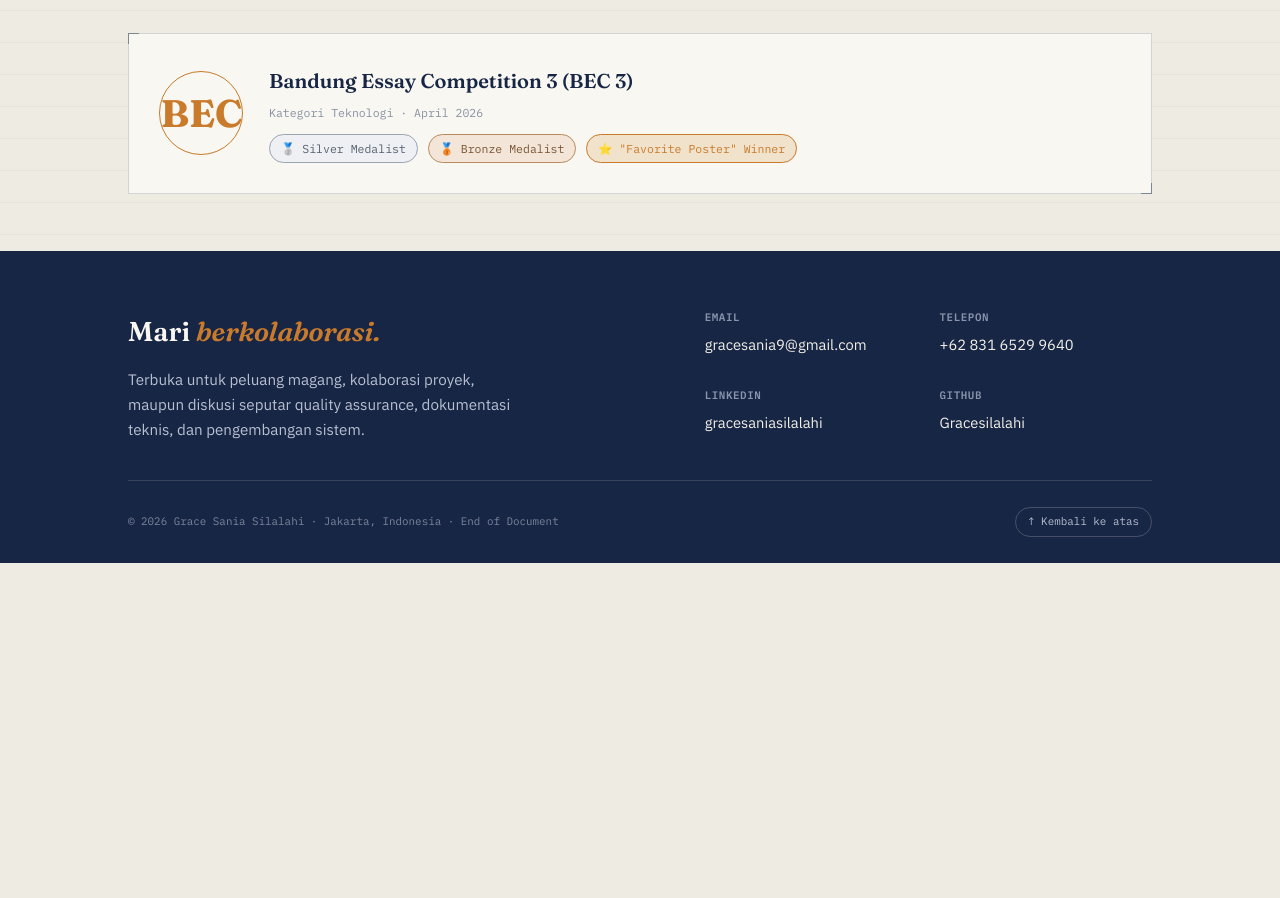
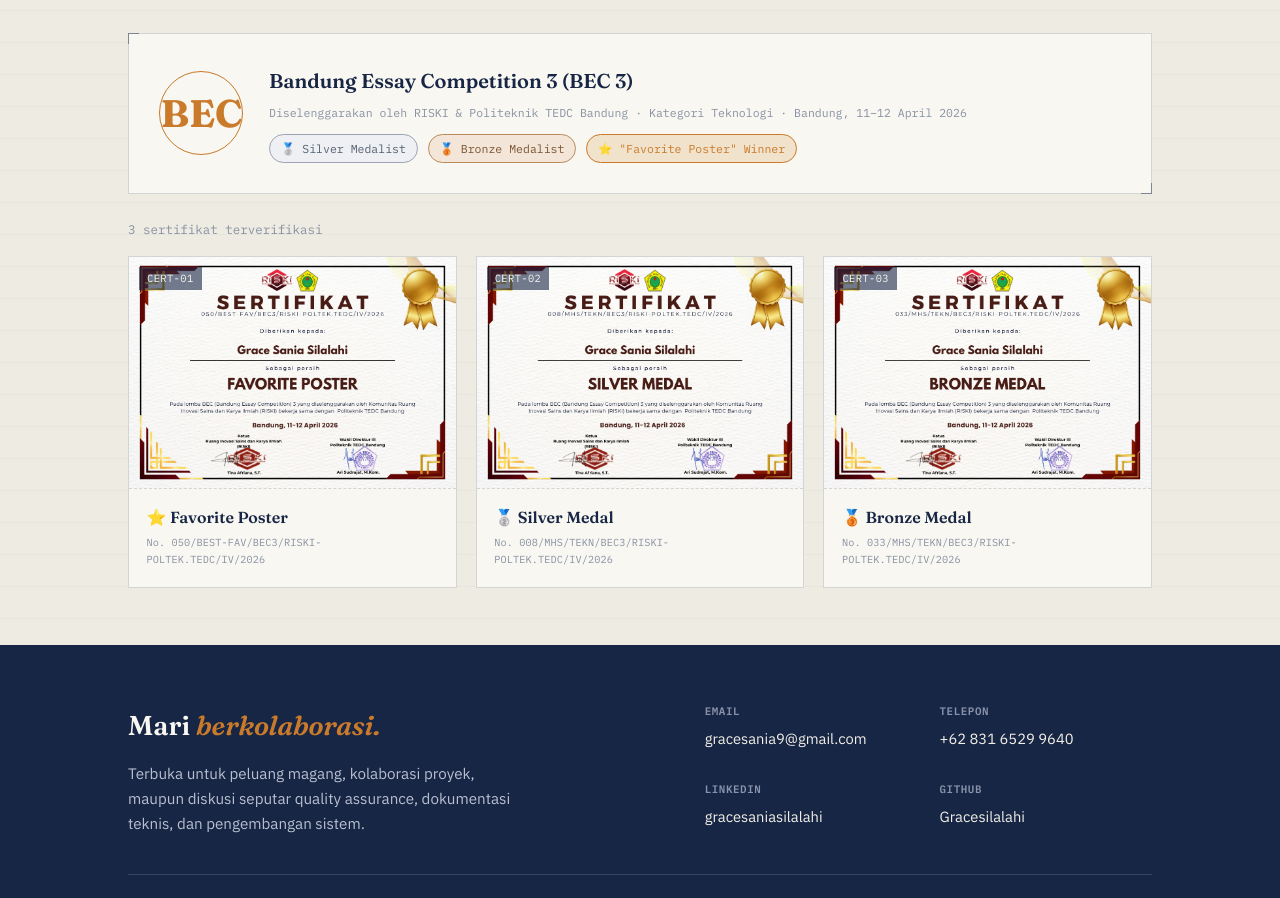
Before and after one commit to Gracesilalahi/portfolio, a website: page index.html in a window 1280 px wide. Shown: the part 6038-6936 px from the top of the page. Before the commit the page ends 6601 px from the top, so only its background shows below. Drawn offline with Linux system fonts and the light colour scheme.

Commit message:
Update konten dan desain portofolio

```diff
--- a/index.html
+++ b/index.html
@@ -743,7 +743,10 @@
           <div class="achieve-emblem">BEC</div>
           <div>
             <div class="achieve-title">Bandung Essay Competition 3 (BEC 3)</div>
-            <div class="achieve-meta">Kategori Teknologi · April 2026</div>
+            <div class="achieve-meta">
+              Diselenggarakan oleh RISKI &amp; Politeknik TEDC Bandung ·
+              Kategori Teknologi · Bandung, 11–12 April 2026
+            </div>
             <div class="medal-row">
               <span class="medal silver">🥈 Silver Medalist</span>
               <span class="medal bronze">🥉 Bronze Medalist</span>
@@ -751,8 +754,60 @@
             </div>
           </div>
         </div>
+
+        <p class="section-sub cert-sub">3 sertifikat terverifikasi</p>
+        <div class="cert-grid reveal">
+          <figure class="cert-card marks">
+            <span class="cert-id">CERT-01</span>
+            <div class="cert-media">
+              <img
+                src="./assets/sertifikat-favorite-poster.jpg"
+                alt="Sertifikat Favorite Poster — BEC 3, atas nama Grace Sania Silalahi"
+                loading="lazy"
+              />
+            </div>
+            <figcaption>
+              <span class="cert-name">⭐ Favorite Poster</span>
+              <span class="cert-no">No. 050/BEST-FAV/BEC3/RISKI-POLTEK.TEDC/IV/2026</span>
+            </figcaption>
+          </figure>
+          <figure class="cert-card marks">
+            <span class="cert-id">CERT-02</span>
+            <div class="cert-media">
+              <img
+                src="./assets/sertifikat-silver-medal.jpg"
+                alt="Sertifikat Silver Medal — BEC 3, atas nama Grace Sania Silalahi"
+                loading="lazy"
+              />
+            </div>
+            <figcaption>
+              <span class="cert-name">🥈 Silver Medal</span>
+              <span class="cert-no">No. 008/MHS/TEKN/BEC3/RISKI-POLTEK.TEDC/IV/2026</span>
+            </figcaption>
+          </figure>
+          <figure class="cert-card marks">
+            <span class="cert-id">CERT-03</span>
+            <div class="cert-media">
+              <img
+                src="./assets/sertifikat-bronze-medal.jpg"
+                alt="Sertifikat Bronze Medal — BEC 3, atas nama Grace Sania Silalahi"
+                loading="lazy"
+              />
+            </div>
+            <figcaption>
+              <span class="cert-name">🥉 Bronze Medal</span>
+              <span class="cert-no">No. 033/MHS/TEKN/BEC3/RISKI-POLTEK.TEDC/IV/2026</span>
+            </figcaption>
+          </figure>
+        </div>
       </div>
     </section>
+
+    <!-- ============ CERT LIGHTBOX ============ -->
+    <div class="lightbox" id="lightbox">
+      <button class="lightbox-close" id="lightboxClose" aria-label="Tutup">✕</button>
+      <img id="lightboxImg" src="" alt="" />
+    </div>
 
     <!-- ============ FOOTER / CONTACT ============ -->
     <footer id="contact">
--- a/script.js
+++ b/script.js
@@ -54,4 +54,38 @@
   /* ---------- Footer year ---------- */
   const yearEl = document.getElementById("year");
   if (yearEl) yearEl.textContent = new Date().getFullYear();
+
+  /* ---------- Certificate lightbox ---------- */
+  const lightbox = document.getElementById("lightbox");
+  const lightboxImg = document.getElementById("lightboxImg");
+  const lightboxClose = document.getElementById("lightboxClose");
+  const certCards = document.querySelectorAll(".cert-card");
+
+  const openLightbox = (src, alt) => {
+    if (!lightbox || !lightboxImg) return;
+    lightboxImg.src = src;
+    lightboxImg.alt = alt || "";
+    lightbox.classList.add("is-open");
+    document.body.style.overflow = "hidden";
+  };
+  const closeLightbox = () => {
+    if (!lightbox) return;
+    lightbox.classList.remove("is-open");
+    document.body.style.overflow = "";
+  };
+
+  certCards.forEach((card) => {
+    const img = card.querySelector("img");
+    if (!img) return;
+    card.addEventListener("click", () => openLightbox(img.src, img.alt));
+  });
+  if (lightboxClose) lightboxClose.addEventListener("click", closeLightbox);
+  if (lightbox) {
+    lightbox.addEventListener("click", (e) => {
+      if (e.target === lightbox) closeLightbox();
+    });
+  }
+  document.addEventListener("keydown", (e) => {
+    if (e.key === "Escape") closeLightbox();
+  });
 });
--- a/style.css
+++ b/style.css
@@ -723,6 +723,113 @@
 .medal.bronze { border-color: #b98a5e; color: #7a5433; background: #f3e6d8; }
 .medal.fav { border-color: var(--accent); color: var(--accent); background: var(--accent-soft); }
 
+/* ---- Certificate gallery ---- */
+.cert-sub {
+  margin-top: 1.6rem;
+  margin-bottom: 1rem;
+}
+.cert-grid {
+  display: grid;
+  grid-template-columns: repeat(3, 1fr);
+  gap: 1.2rem;
+}
+.cert-card {
+  position: relative;
+  background: var(--paper-raised);
+  border: 1px solid var(--line);
+  overflow: hidden;
+  cursor: zoom-in;
+  transition: transform 0.25s ease, box-shadow 0.25s ease, border-color 0.25s ease;
+}
+.cert-card:hover {
+  transform: translateY(-3px);
+  border-color: var(--line-strong);
+  box-shadow: 0 10px 24px rgba(24, 38, 69, 0.12);
+}
+.cert-id {
+  position: absolute;
+  top: 10px;
+  left: 10px;
+  z-index: 2;
+  font-family: var(--f-mono);
+  font-size: 0.65rem;
+  color: var(--paper-raised);
+  background: rgba(24, 38, 69, 0.6);
+  padding: 3px 8px;
+  letter-spacing: 0.04em;
+}
+.cert-media {
+  aspect-ratio: 4 / 2.83;
+  background: var(--ink);
+  overflow: hidden;
+}
+.cert-media img {
+  width: 100%;
+  height: 100%;
+  object-fit: cover;
+  object-position: center top;
+  transition: transform 0.35s ease;
+}
+.cert-card:hover .cert-media img {
+  transform: scale(1.035);
+}
+.cert-card figcaption {
+  padding: 0.95rem 1.1rem 1.1rem;
+  border-top: 1px dashed var(--line);
+}
+.cert-name {
+  display: block;
+  font-family: var(--f-display);
+  font-weight: 600;
+  font-size: 1rem;
+  margin-bottom: 0.3rem;
+}
+.cert-no {
+  display: block;
+  font-family: var(--f-mono);
+  font-size: 0.64rem;
+  color: var(--ink-faint);
+  letter-spacing: 0.01em;
+  word-break: break-word;
+}
+
+/* ---- Lightbox for certificates ---- */
+.lightbox {
+  position: fixed;
+  inset: 0;
+  z-index: 999;
+  background: rgba(15, 20, 34, 0.92);
+  display: none;
+  align-items: center;
+  justify-content: center;
+  padding: 4vh 4vw;
+}
+.lightbox.is-open {
+  display: flex;
+}
+.lightbox img {
+  max-width: 100%;
+  max-height: 92vh;
+  box-shadow: 0 20px 60px rgba(0, 0, 0, 0.5);
+  border: 1px solid rgba(241, 239, 230, 0.15);
+}
+.lightbox-close {
+  position: absolute;
+  top: 22px;
+  right: 26px;
+  width: 42px;
+  height: 42px;
+  border-radius: 50%;
+  border: 1px solid rgba(241, 239, 230, 0.35);
+  background: rgba(241, 239, 230, 0.08);
+  color: var(--paper-raised);
+  font-size: 1.1rem;
+  cursor: pointer;
+}
+.lightbox-close:hover {
+  background: rgba(241, 239, 230, 0.18);
+}
+
 /* ============================================================
    FOOTER — end of document
    ============================================================ */
@@ -816,6 +923,9 @@
   .project-card {
     grid-template-columns: 1fr;
   }
+  .cert-grid {
+    grid-template-columns: 1fr 1fr;
+  }
 }
 
 @media (max-width: 720px) {
@@ -854,4 +964,7 @@
   .contact-links {
     grid-template-columns: 1fr;
   }
+  .cert-grid {
+    grid-template-columns: 1fr;
+  }
 }
```
Also changed, not shown: assets/sertifikat-bronze-medal.jpg (added), assets/sertifikat-favorite-poster.jpg (added), assets/sertifikat-silver-medal.jpg (added).
